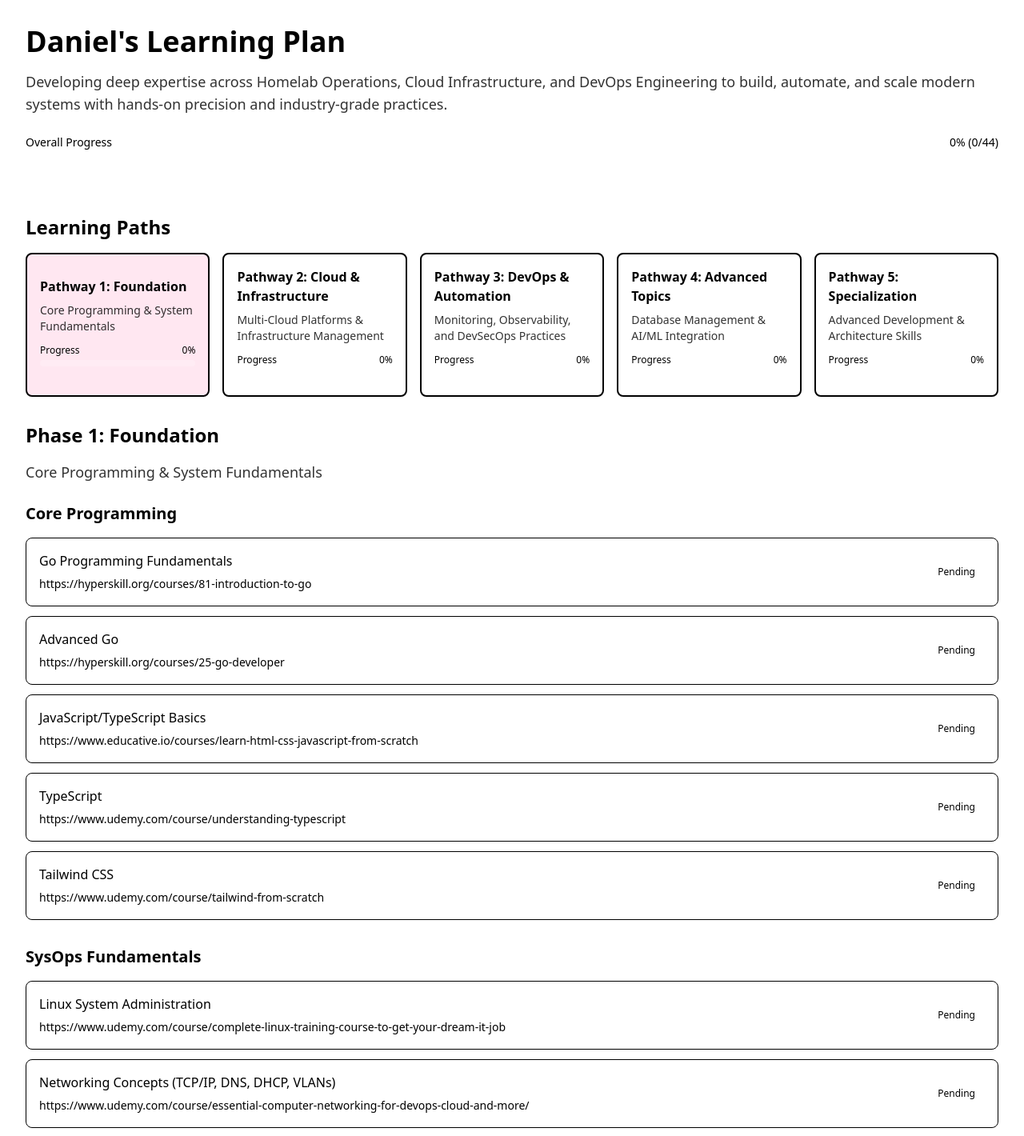
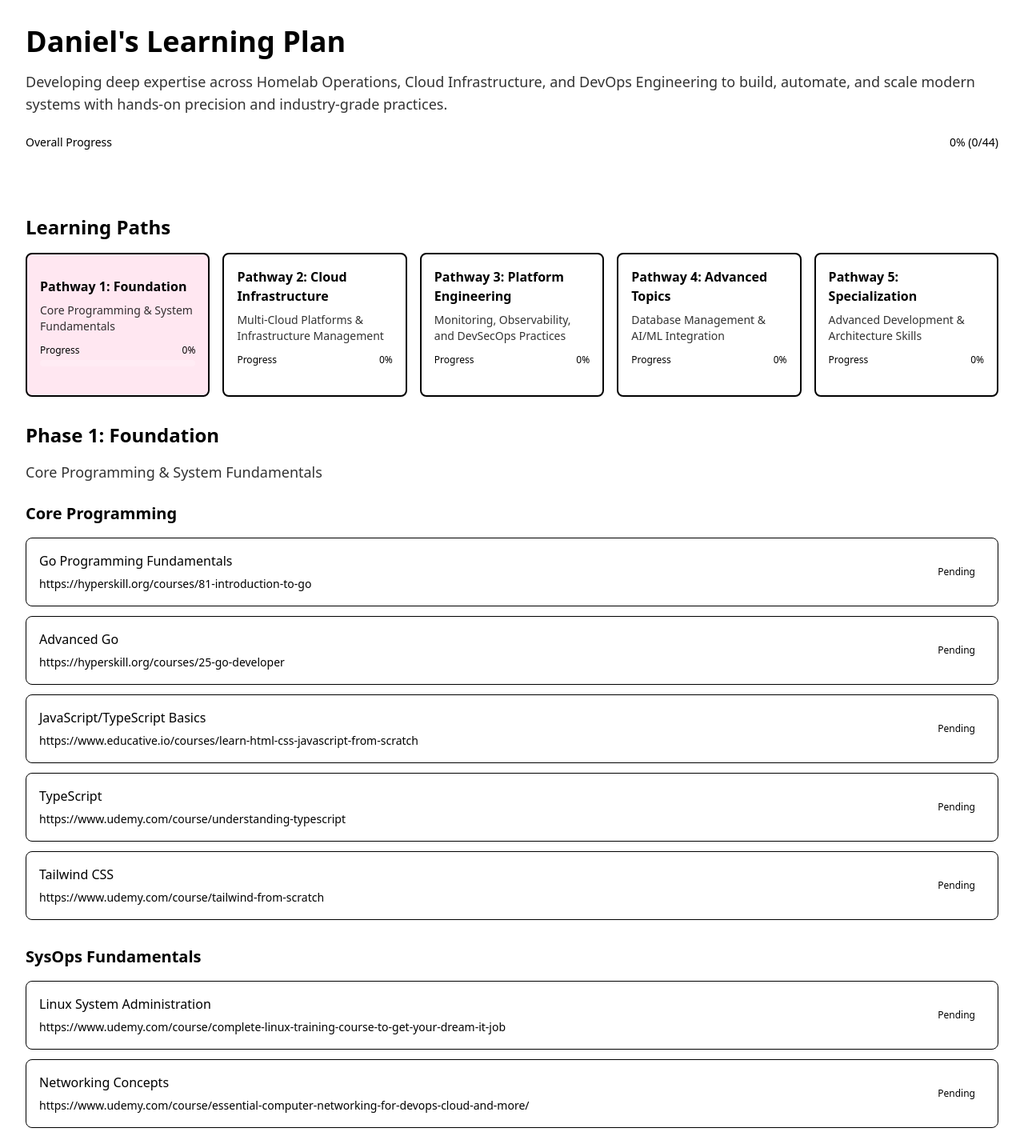
Before and after one commit to danielbooth-cloud/roadmap, a SvelteKit app: page / in a window 1280 px wide. Shown: the top 1420 px of the page at 80% size. Built offline with nearby package versions, Linux system fonts and the light colour scheme.

Commit message:
feat: grammar

```diff
--- a/src/routes/+page.svelte
+++ b/src/routes/+page.svelte
@@ -44,7 +44,7 @@
 					title: "SysOps Fundamentals",
 					items: [
 						{ id: 'linux-admin', title: 'Linux System Administration', url: 'https://www.udemy.com/course/complete-linux-training-course-to-get-your-dream-it-job' },
-						{ id: 'networking', title: 'Networking Concepts (TCP/IP, DNS, DHCP, VLANs)', url: 'https://www.udemy.com/course/essential-computer-networking-for-devops-cloud-and-more/' },
+						{ id: 'networking', title: 'Networking Concepts', url: 'https://www.udemy.com/course/essential-computer-networking-for-devops-cloud-and-more/' },
 						{ id: 'ccna', title: 'CCNA', url: 'https://www.udemy.com/course/ccna-complete' }
 					]
 				},
@@ -61,14 +61,14 @@
 		},
 		{
 			id: 2,
-			title: "Cloud & Infrastructure",
+			title: "Cloud Infrastructure",
 			description: "Multi-Cloud Platforms & Infrastructure Management",
 			sections: [
 				{
 					title: "Multi-Cloud Platforms",
 					items: [
 						{ id: 'aws', title: 'AWS Solutions Architect', url: 'https://www.educative.io/courses/aws-solutions-architect-associate' },
-						{ id: 'gcp', title: 'Engineering Google Cloud Platform', url: 'https://www.coursera.org/professional-certificates/cloud-engineering-gcp' },
+						{ id: 'gcp', title: 'Google Cloud Platform', url: 'https://www.coursera.org/professional-certificates/cloud-engineering-gcp' },
 						{ id: 'cloud-design', title: 'Cloud Design Principles', url: 'https://www.udemy.com/course/the-complete-cloud-computing-software-architecture-patterns' },
 						{ id: 'hybrid-cloud', title: 'Hybrid Cloud', url: 'https://www.udemy.com/course/mastering-multicloud-and-hybrid-cloud-strategy-execution/' }
 					]
@@ -92,7 +92,7 @@
 		},
 		{
 			id: 3,
-			title: "DevOps & Automation",
+			title: "Platform Engineering",
 			description: "Monitoring, Observability, and DevSecOps Practices",
 			sections: [
 				{
```
